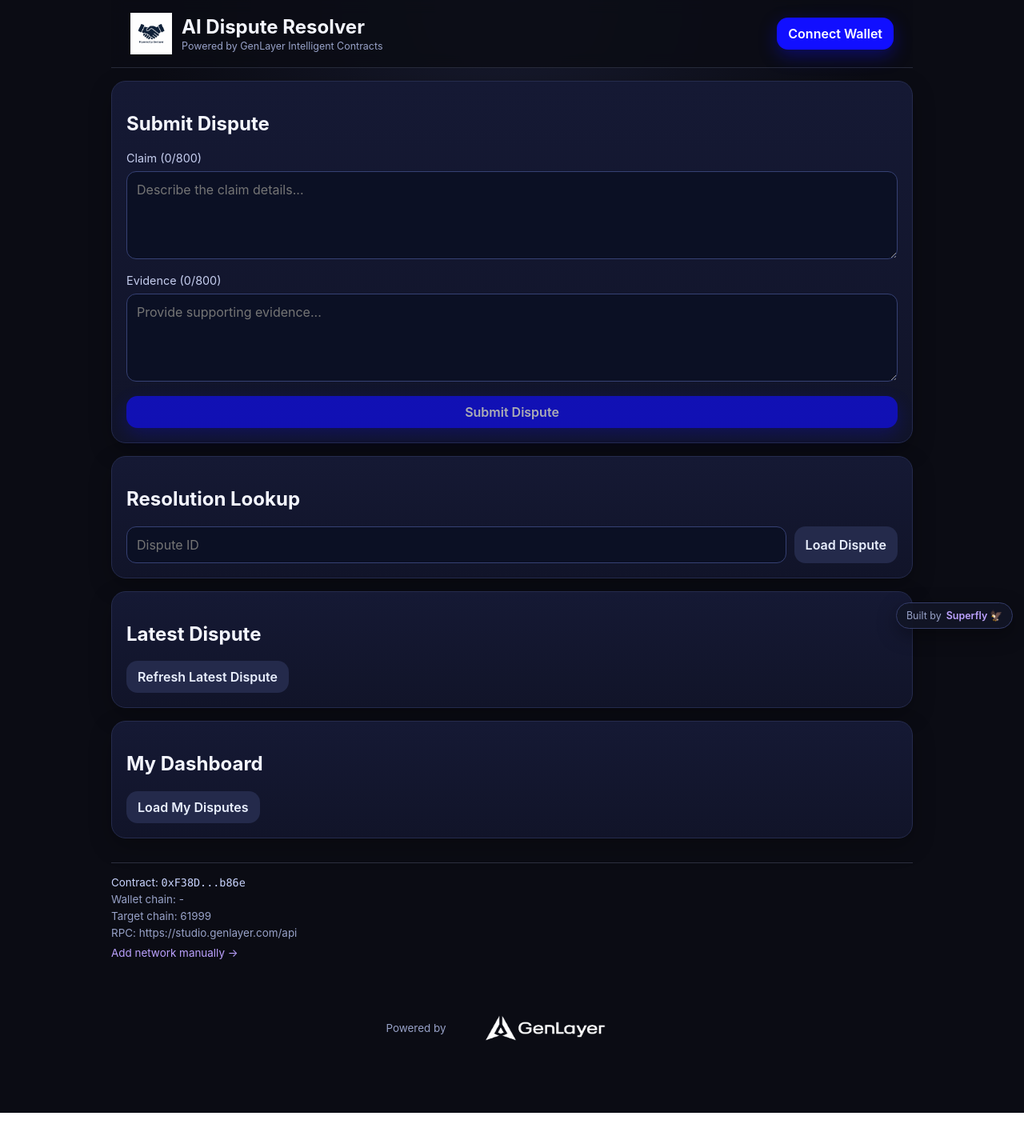
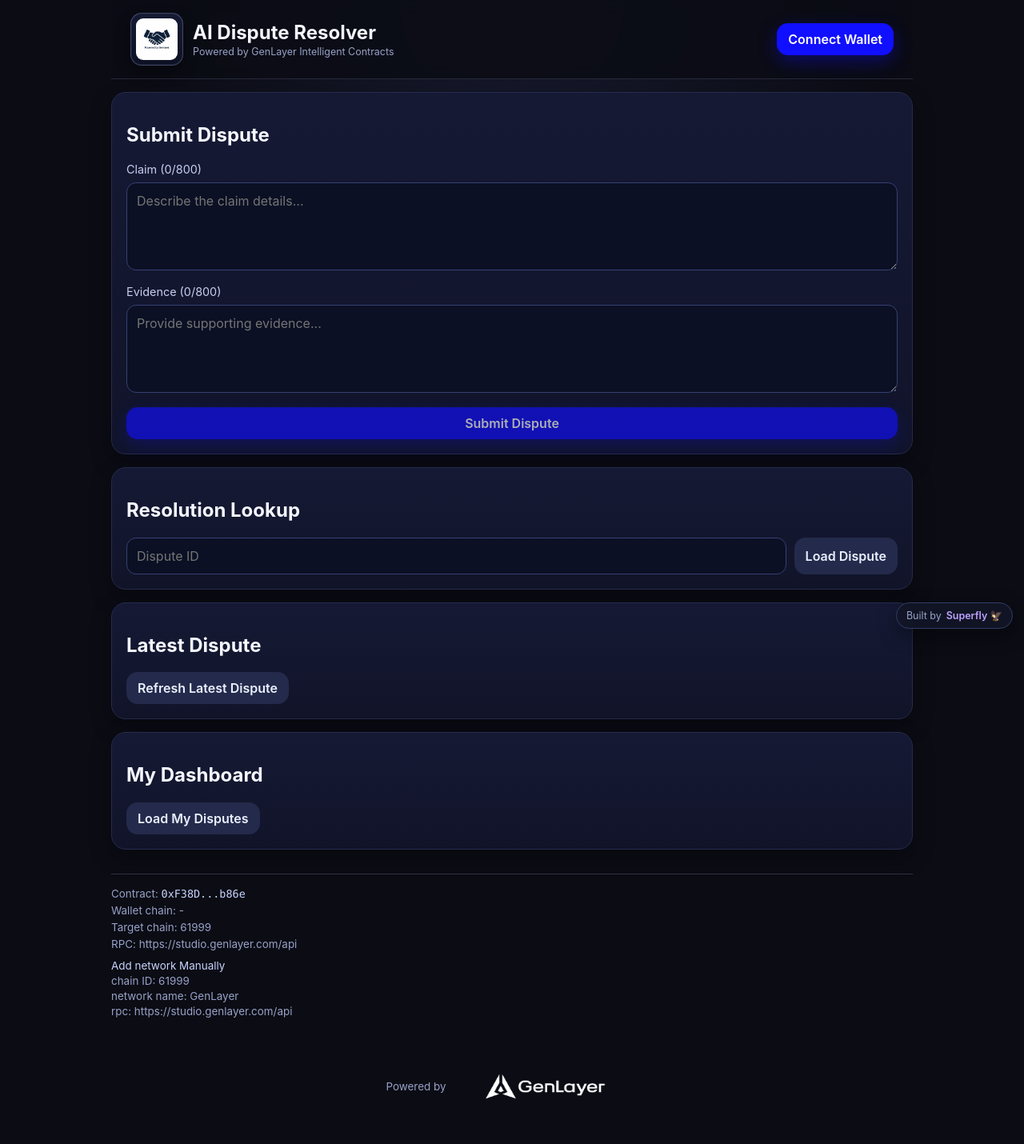
Before and after one commit to iamsuperfly/dispute-resolver-genlayer, a Next.js app: page / in a window 1280 px wide. Shown: the top 1430 px of the page at 80% size. Before the commit the page ends 1391 px from the top, so only its background shows below. Built offline with nearby package versions, Linux system fonts and the light colour scheme.

Commit message:
Rename logo assets and update frontend image paths

```diff
--- a/app/globals.css
+++ b/app/globals.css
@@ -50,6 +50,20 @@
 }
 
 .brand-group { display: flex; align-items: center; gap: 12px; }
+.brand-logo-frame {
+  display: inline-flex;
+  align-items: center;
+  justify-content: center;
+  padding: 6px;
+  border-radius: 14px;
+  border: 1px solid rgba(180, 192, 245, 0.28);
+  background: linear-gradient(180deg, rgba(22, 28, 54, 0.95), rgba(14, 18, 38, 0.95));
+  box-shadow: 0 8px 18px rgba(0, 0, 0, 0.35), inset 0 0 0 1px rgba(255, 255, 255, 0.03);
+}
+.brand-logo-image {
+  display: block;
+  border-radius: 9px;
+}
 .title { margin: 0; font-size: 1.5rem; }
 .subtitle { margin: 2px 0 0; font-size: 0.78rem; color: var(--muted); }
 
@@ -206,17 +220,14 @@
 .hash-inline {
   font-family: ui-monospace, SFMono-Regular, Menlo, monospace;
 }
-.footer-network-button {
-  margin-top: 4px;
-  padding: 0;
-  border: 0;
-  background: transparent;
-  color: var(--primary-soft);
-  cursor: pointer;
-  text-align: left;
+.footer-network-manual {
+  margin-top: 6px;
+  display: grid;
+  gap: 3px;
 }
-.footer-network-button:hover {
-  text-decoration: underline;
+.footer-network-manual p:first-child {
+  color: #cad5ff;
+  text-transform: none;
 }
 .footer-powered {
   display: flex;
--- a/app/page.tsx
+++ b/app/page.tsx
@@ -185,7 +185,9 @@
       <header className="topbar">
         <div className="topbar-inner">
           <div className="brand-group">
-            <Image src="/assets/logos/file_000000004a8871f4a303c4c910e4bb9e.png" alt="AI Dispute Resolver" width={52} height={52} />
+            <div className="brand-logo-frame" aria-hidden="true">
+              <Image src="/assets/logos/dispute-resolver-logo.png" alt="AI Dispute Resolver" width={52} height={52} className="brand-logo-image" />
+            </div>
             <div>
               <h1 className="title">AI Dispute Resolver</h1>
               <p className="subtitle">Powered by GenLayer Intelligent Contracts</p>
@@ -285,20 +287,26 @@
 
       <footer className="footer">
         <div className="footer-meta">
-          <a href={`https://dio.genlayer.com/address/${CONTRACT_ADDRESS}`} target="_blank" rel="noopener noreferrer" className="footer-link">
-            Contract: <span className="hash-inline">{shortAddress(CONTRACT_ADDRESS)}</span>
-          </a>
+          <p>
+            Contract:{" "}
+            <a href={`https://studio.genlayer.com/address/${CONTRACT_ADDRESS}`} target="_blank" rel="noopener noreferrer" className="footer-link">
+              <span className="hash-inline">{shortAddress(CONTRACT_ADDRESS)}</span>
+            </a>
+          </p>
           <p>Wallet chain: {isConnected ? chainId : "-"}</p>
           <p>Target chain: {GENLAYER_CHAIN.id}</p>
           <p>RPC: {GENLAYER_CHAIN.rpcUrl}</p>
-          <button onClick={() => void ensureNetwork()} type="button" className="footer-network-button">
-            Add network manually →
-          </button>
+          <div className="footer-network-manual">
+            <p>Add network Manually</p>
+            <p>chain ID: {GENLAYER_CHAIN.id}</p>
+            <p>network name: GenLayer</p>
+            <p>rpc: {GENLAYER_CHAIN.rpcUrl}</p>
+          </div>
         </div>
         <div className="footer-powered">
           <span>Powered by</span>
           <div className="footer-brand" aria-label="GenLayer logo">
-            <Image src="/assets/genlayer/1000742892-removebg-preview.png" alt="Powered by GenLayer" width={230} height={140} />
+            <Image src="/assets/genlayer/genlayer-logo.png" alt="Powered by GenLayer" width={230} height={140} />
           </div>
         </div>
         <div className="built-by">
```
Also changed, not shown: public/assets/genlayer/genlayer-logo.png (renamed from public/assets/genlayer/1000742892-removebg-preview.png), public/assets/logos/dispute-resolver-logo.png (renamed from public/assets/logos/file_000000004a8871f4a303c4c910e4bb9e.png).
